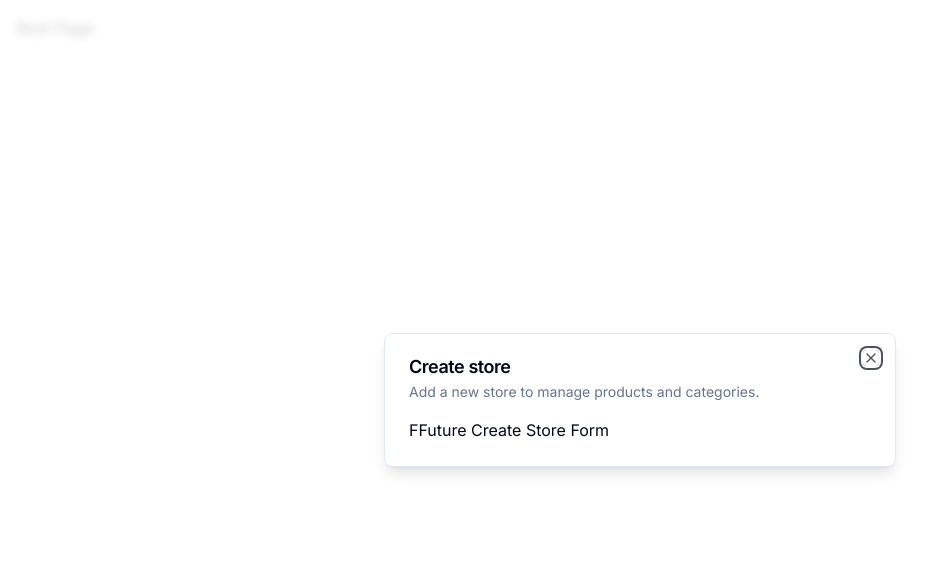
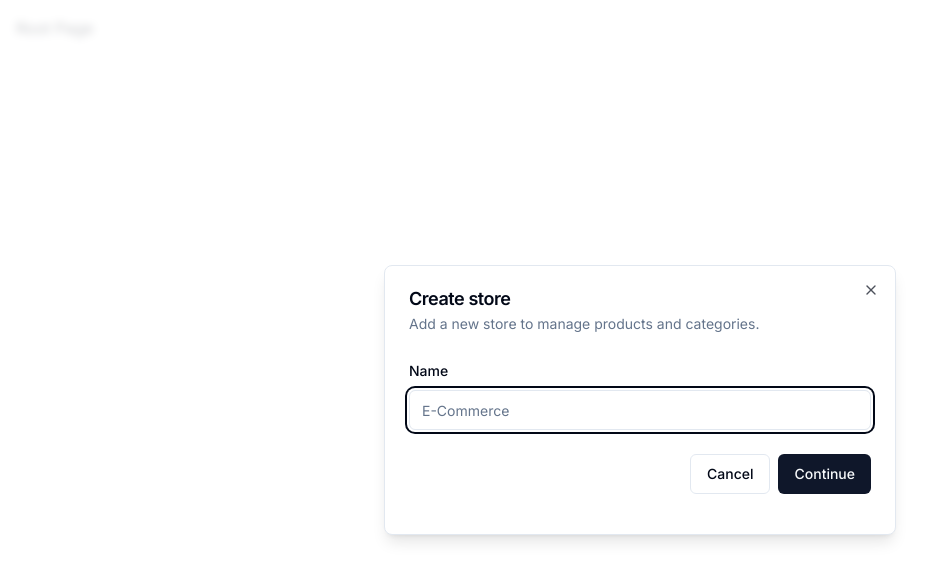
Before and after one commit to rsshonjoydas/next-ecommerce-admin, a Next.js app: page / in a window 1280 px wide. Shown: the top 580 px of the page, without its empty margins (0-940 px from the left). Built offline with nearby package versions, Linux system fonts and the light colour scheme.

Commit message:
store modal form

```diff
--- a/components/modals/store-modal.tsx
+++ b/components/modals/store-modal.tsx
@@ -1,10 +1,39 @@
 'use client';
 
+import { zodResolver } from '@hookform/resolvers/zod';
+import { useForm } from 'react-hook-form';
+import * as z from 'zod';
+
+import { Button } from '@/components/ui/button';
+import { Input } from '@/components/ui/input';
 import { Modal } from '@/components/ui/modal';
 import { useStoreModal } from '@/hooks/use-store-modal';
+import {
+  Form,
+  FormControl,
+  FormField,
+  FormItem,
+  FormLabel,
+  FormMessage,
+} from '../ui/form';
+
+const formSchema = z.object({
+  name: z.string().min(1),
+});
 
 export const StoreModal = () => {
   const storeModal = useStoreModal();
+
+  const form = useForm<z.infer<typeof formSchema>>({
+    resolver: zodResolver(formSchema),
+    defaultValues: {
+      name: '',
+    },
+  });
+
+  const onSubmit = async (values: z.infer<typeof formSchema>) => {
+    console.log(values);
+  };
 
   return (
     <Modal
@@ -13,7 +42,34 @@
       isOpen={storeModal.isOpen}
       onClose={storeModal.onClose}
     >
-      FFuture Create Store Form
+      <div>
+        <div className='space-y-4 py-2 pb-4'>
+          <Form {...form}>
+            <form onSubmit={form.handleSubmit(onSubmit)}>
+              <FormField
+                control={form.control}
+                name='name'
+                render={({ field }) => (
+                  <FormItem>
+                    <FormLabel>Name</FormLabel>
+                    <FormControl>
+                      <Input placeholder='E-Commerce' {...field} />
+                    </FormControl>
+                    <FormMessage />
+                  </FormItem>
+                )}
+              />
+
+              <div className='pt-6 space-x-2 flex items-center justify-end w-full'>
+                <Button variant='outline' onClick={storeModal.onClose}>
+                  Cancel
+                </Button>
+                <Button type='submit'>Continue</Button>
+              </div>
+            </form>
+          </Form>
+        </div>
+      </div>
     </Modal>
   );
 };
--- /dev/null
+++ b/components/ui/form.tsx
@@ -0,0 +1,176 @@
+import * as React from "react"
+import * as LabelPrimitive from "@radix-ui/react-label"
+import { Slot } from "@radix-ui/react-slot"
+import {
+  Controller,
+  ControllerProps,
+  FieldPath,
+  FieldValues,
+  FormProvider,
+  useFormContext,
+} from "react-hook-form"
+
+import { cn } from "@/lib/utils"
+import { Label } from "@/components/ui/label"
+
+const Form = FormProvider
+
+type FormFieldContextValue<
+  TFieldValues extends FieldValues = FieldValues,
+  TName extends FieldPath<TFieldValues> = FieldPath<TFieldValues>
+> = {
+  name: TName
+}
+
+const FormFieldContext = React.createContext<FormFieldContextValue>(
+  {} as FormFieldContextValue
+)
+
+const FormField = <
+  TFieldValues extends FieldValues = FieldValues,
+  TName extends FieldPath<TFieldValues> = FieldPath<TFieldValues>
+>({
+  ...props
+}: ControllerProps<TFieldValues, TName>) => {
+  return (
+    <FormFieldContext.Provider value={{ name: props.name }}>
+      <Controller {...props} />
+    </FormFieldContext.Provider>
+  )
+}
+
+const useFormField = () => {
+  const fieldContext = React.useContext(FormFieldContext)
+  const itemContext = React.useContext(FormItemContext)
+  const { getFieldState, formState } = useFormContext()
+
+  const fieldState = getFieldState(fieldContext.name, formState)
+
+  if (!fieldContext) {
+    throw new Error("useFormField should be used within <FormField>")
+  }
+
+  const { id } = itemContext
+
+  return {
+    id,
+    name: fieldContext.name,
+    formItemId: `${id}-form-item`,
+    formDescriptionId: `${id}-form-item-description`,
+    formMessageId: `${id}-form-item-message`,
+    ...fieldState,
+  }
+}
+
+type FormItemContextValue = {
+  id: string
+}
+
+const FormItemContext = React.createContext<FormItemContextValue>(
+  {} as FormItemContextValue
+)
+
+const FormItem = React.forwardRef<
+  HTMLDivElement,
+  React.HTMLAttributes<HTMLDivElement>
+>(({ className, ...props }, ref) => {
+  const id = React.useId()
+
+  return (
+    <FormItemContext.Provider value={{ id }}>
+      <div ref={ref} className={cn("space-y-2", className)} {...props} />
+    </FormItemContext.Provider>
+  )
+})
+FormItem.displayName = "FormItem"
+
+const FormLabel = React.forwardRef<
+  React.ElementRef<typeof LabelPrimitive.Root>,
+  React.ComponentPropsWithoutRef<typeof LabelPrimitive.Root>
+>(({ className, ...props }, ref) => {
+  const { error, formItemId } = useFormField()
+
+  return (
+    <Label
+      ref={ref}
+      className={cn(error && "text-destructive", className)}
+      htmlFor={formItemId}
+      {...props}
+    />
+  )
+})
+FormLabel.displayName = "FormLabel"
+
+const FormControl = React.forwardRef<
+  React.ElementRef<typeof Slot>,
+  React.ComponentPropsWithoutRef<typeof Slot>
+>(({ ...props }, ref) => {
+  const { error, formItemId, formDescriptionId, formMessageId } = useFormField()
+
+  return (
+    <Slot
+      ref={ref}
+      id={formItemId}
+      aria-describedby={
+        !error
+          ? `${formDescriptionId}`
+          : `${formDescriptionId} ${formMessageId}`
+      }
+      aria-invalid={!!error}
+      {...props}
+    />
+  )
+})
+FormControl.displayName = "FormControl"
+
+const FormDescription = React.forwardRef<
+  HTMLParagraphElement,
+  React.HTMLAttributes<HTMLParagraphElement>
+>(({ className, ...props }, ref) => {
+  const { formDescriptionId } = useFormField()
+
+  return (
+    <p
+      ref={ref}
+      id={formDescriptionId}
+      className={cn("text-sm text-muted-foreground", className)}
+      {...props}
+    />
+  )
+})
+FormDescription.displayName = "FormDescription"
+
+const FormMessage = React.forwardRef<
+  HTMLParagraphElement,
+  React.HTMLAttributes<HTMLParagraphElement>
+>(({ className, children, ...props }, ref) => {
+  const { error, formMessageId } = useFormField()
+  const body = error ? String(error?.message) : children
+
+  if (!body) {
+    return null
+  }
+
+  return (
+    <p
+      ref={ref}
+      id={formMessageId}
+      className={cn("text-sm font-medium text-destructive", className)}
+      {...props}
+    >
+      {body}
+    </p>
+  )
+})
+FormMessage.displayName = "FormMessage"
+
+export {
+  useFormField,
+  Form,
+  FormItem,
+  FormLabel,
+  FormControl,
+  FormDescription,
+  FormMessage,
+  FormField,
+}
--- /dev/null
+++ b/components/ui/input.tsx
@@ -0,0 +1,25 @@
+import * as React from "react"
+
+import { cn } from "@/lib/utils"
+
+export interface InputProps
+  extends React.InputHTMLAttributes<HTMLInputElement> {}
+
+const Input = React.forwardRef<HTMLInputElement, InputProps>(
+  ({ className, type, ...props }, ref) => {
+    return (
+      <input
+        type={type}
+        className={cn(
+          "flex h-10 w-full rounded-md border border-input bg-background px-3 py-2 text-sm ring-offset-background file:border-0 file:bg-transparent file:text-sm file:font-medium placeholder:text-muted-foreground focus-visible:outline-none focus-visible:ring-2 focus-visible:ring-ring focus-visible:ring-offset-2 disabled:cursor-not-allowed disabled:opacity-50",
+          className
+        )}
+        ref={ref}
+        {...props}
+      />
+    )
+  }
+)
+Input.displayName = "Input"
+
+export { Input }
--- /dev/null
+++ b/components/ui/label.tsx
@@ -0,0 +1,26 @@
+"use client"
+
+import * as React from "react"
+import * as LabelPrimitive from "@radix-ui/react-label"
+import { cva, type VariantProps } from "class-variance-authority"
+
+import { cn } from "@/lib/utils"
+
+const labelVariants = cva(
+  "text-sm font-medium leading-none peer-disabled:cursor-not-allowed peer-disabled:opacity-70"
+)
+
+const Label = React.forwardRef<
+  React.ElementRef<typeof LabelPrimitive.Root>,
+  React.ComponentPropsWithoutRef<typeof LabelPrimitive.Root> &
+    VariantProps<typeof labelVariants>
+>(({ className, ...props }, ref) => (
+  <LabelPrimitive.Root
+    ref={ref}
+    className={cn(labelVariants(), className)}
+    {...props}
+  />
+))
+Label.displayName = LabelPrimitive.Root.displayName
+
+export { Label }
--- a/package.json
+++ b/package.json
@@ -10,7 +10,9 @@
   },
   "dependencies": {
     "@clerk/nextjs": "^4.23.5",
+    "@hookform/resolvers": "^3.3.1",
     "@radix-ui/react-dialog": "^1.0.4",
+    "@radix-ui/react-label": "^2.0.2",
     "@radix-ui/react-slot": "^1.0.2",
     "@types/node": "20.5.9",
     "@types/react": "18.2.21",
@@ -25,10 +27,12 @@
     "postcss": "8.4.29",
     "react": "18.2.0",
     "react-dom": "18.2.0",
+    "react-hook-form": "^7.46.1",
     "tailwind-merge": "^1.14.0",
     "tailwindcss": "3.3.3",
     "tailwindcss-animate": "^1.0.7",
     "typescript": "5.2.2",
+    "zod": "^3.22.2",
     "zustand": "^4.4.1"
   }
 }
```
Also changed, not shown: 1 other file (tests, documents, lock files or other folders).
